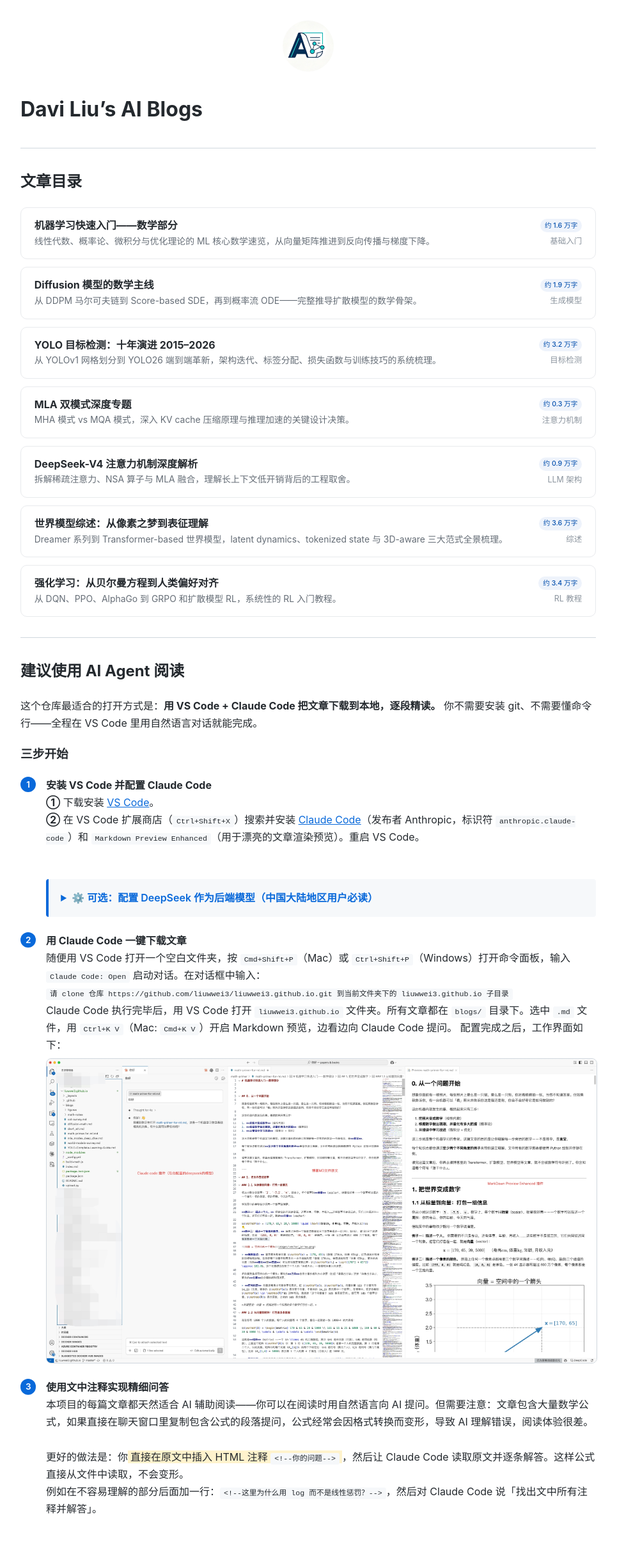
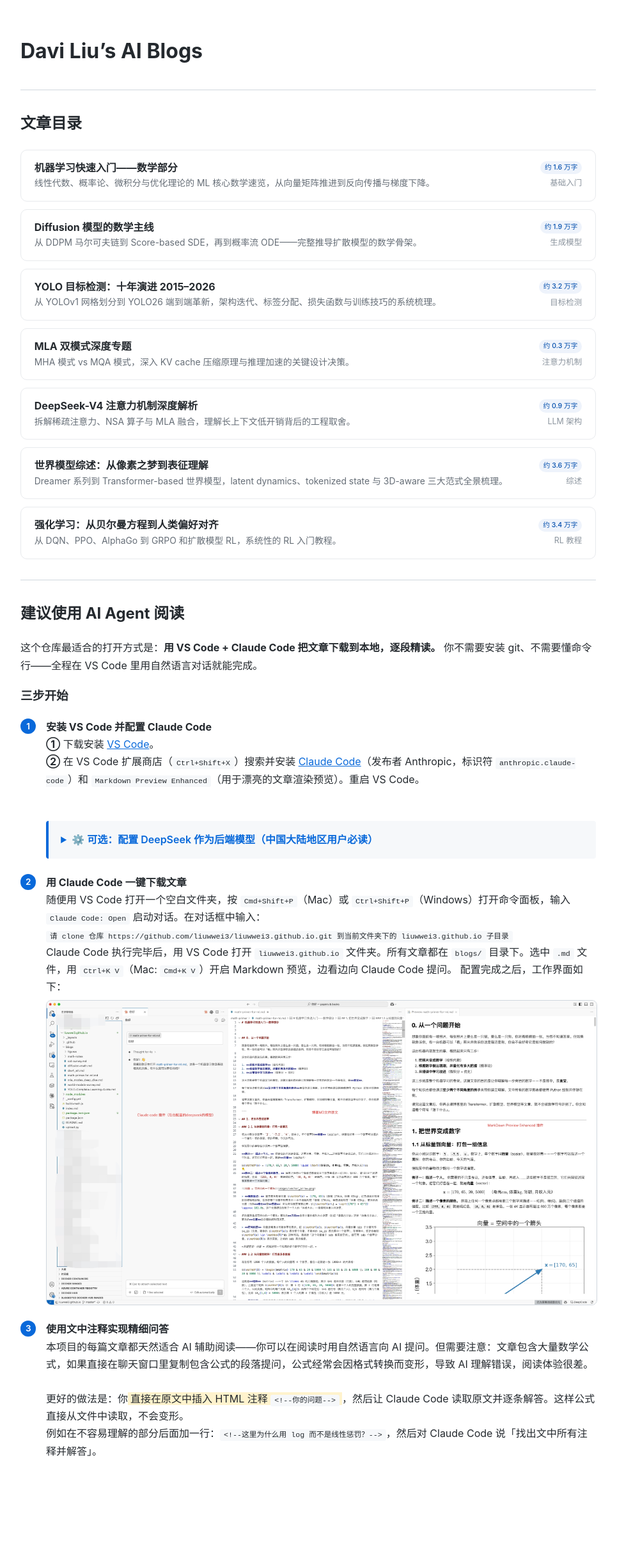
Before and after one commit to liuwwei3/liuwwei3.github.io, a Jekyll site: the page built from index.md, in a window 1280 px wide. Shown: the whole page at 64% size, without its empty margins (158-1123 px from the left). Built offline with Jekyll 4.4.1, drawn with Linux system fonts in a browser that asks for light colours; after the commit the page ends 2330 px from its top, so only the background shows below that.

Commit message:
Remove logo from page body, keep favicon only
Co-Authored-By: Claude <noreply@anthropic.com>

```diff
--- a/_layouts/default.html
+++ b/_layouts/default.html
@@ -17,8 +17,6 @@
     blockquote { border-left: 4px solid #dfe2e5; padding: 0 1em; color: #6a737d; margin: 1em 0; }
     a { color: #0969da; }
     img { max-width: 100%; }
-    .site-logo { text-align: center; margin-bottom: 1.5em; }
-    .site-logo img { width: 80px; height: 80px; border-radius: 50%; object-fit: cover; }
     /* KaTeX display math centering */
     .katex-display { margin: 1em 0; text-align: center; }
     .katex-display > .katex { text-align: left; }
@@ -38,7 +36,6 @@
   </script>
 </head>
 <body>
-  <div class="site-logo"><a href="/"><img src="/logo.jpeg" alt="logo"></a></div>
   {{ content }}
 </body>
 </html>
```
